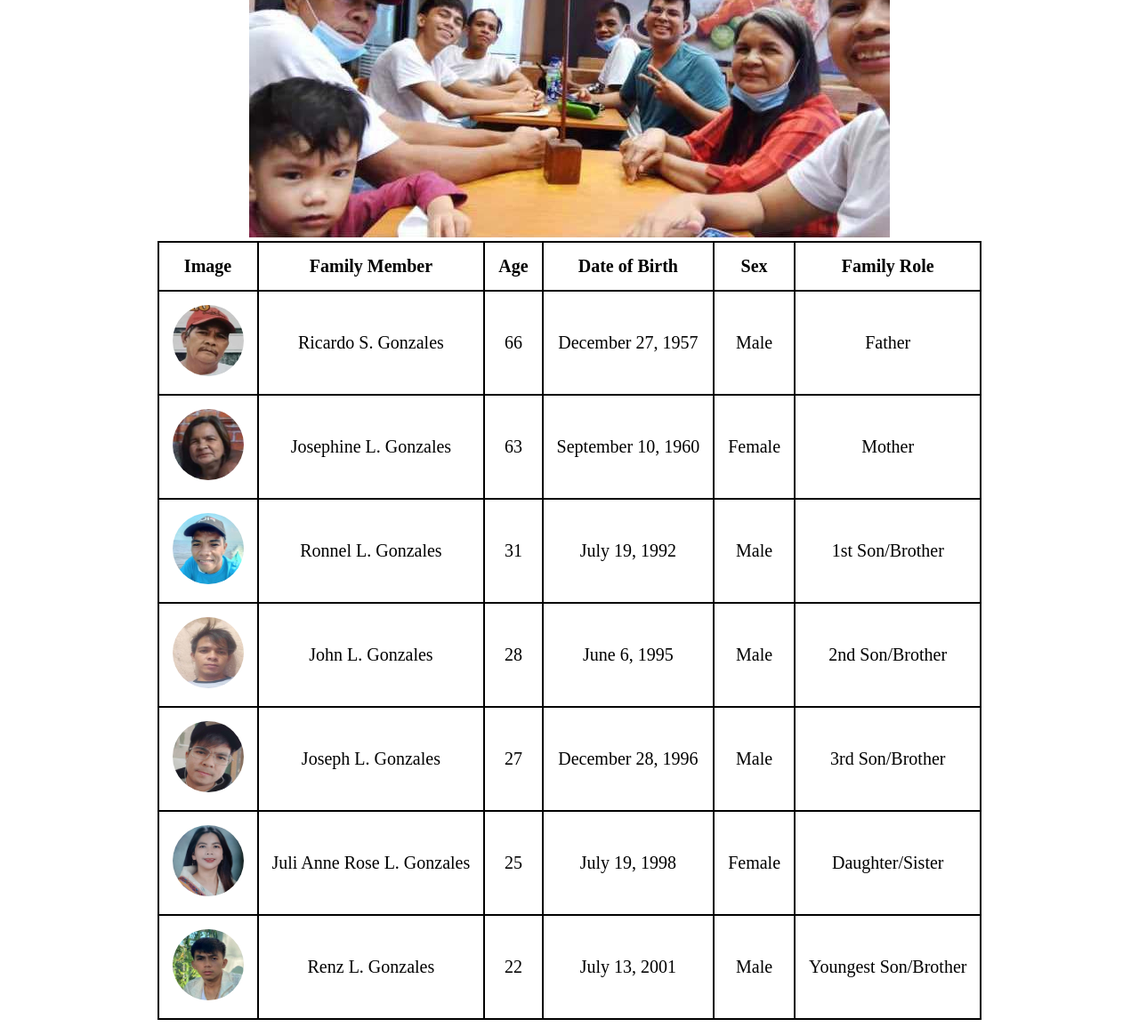
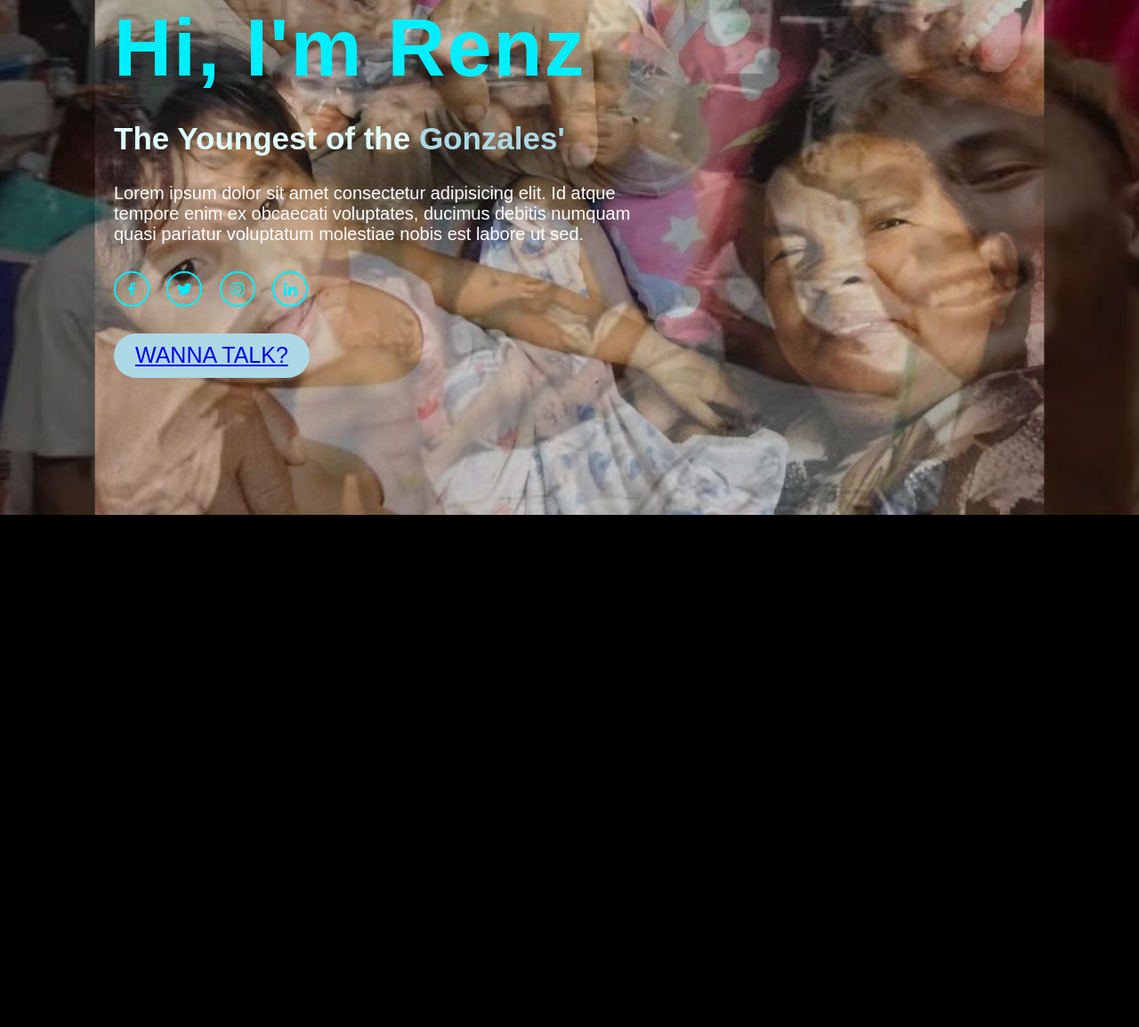
Before and after one commit to Renzg12/Prelim, a plain HTML site: page 1home.html in a window 1280 px wide. Shown: the part 221-1376 px from the top of the page at 89% size. After the commit the page ends 800 px from the top, so only its background shows below. Drawn offline with nearby package versions, Linux system fonts and the light colour scheme.

Commit message:
Add files via upload

```diff
--- a/1home.html
+++ b/1home.html
@@ -1,82 +1,40 @@
 <!DOCTYPE html>
 <html lang="en">
 <head>
-    <link rel="icon" href="FAMILY_BACKGROUND.jpg"
     <meta charset="UTF-8">
     <meta name="viewport" content="width=device-width, initial-scale=1.0">
-    <title>GONZALES_FAMILY</title>
-    <link rel="stylesheet"href="GONZALES_FAMILY.css">
+    <title>Gonzales Family</title>
+    <link href='https://unpkg.com/boxicons@2.1.4/css/boxicons.min.css' rel='stylesheet'>
+    <link rel="stylesheet" href="style.css">
 </head>
 <body>
-<center>
-    <h1>GONZALES FAMILY</h1>
-    <img src="FAMILY_BACKGROUND.jpg"></img>
-    <table>
-        <thead>
-            <th>Image</th>
-            <th>Family Member</th>
-            <th>Age</th>
-            <th>Date of Birth</th>
-            <th>Sex</th>
-            <th>Family Role</th>
-        </thead>
-        <tbody>
-            <td><img src="PAPA.jpg" alt="Avatar" class="avatar"></td>
-            <td>Ricardo S. Gonzales</td>
-            <td>66</td>
-            <td>December 27, 1957</td>
-            <td>Male</td>
-            <td>Father</td>
-        </tbody>
-        <tbody>
-            <td><img src="MAMA.jpg" alt="Avatar" class="avatar"></td>
-            <td>Josephine L. Gonzales</td>
-            <td>63</td>
-            <td>September 10, 1960</td>
-            <td>Female</td>
-            <td>Mother</td>
-        </tbody>
-        <tbody>
-            <td><img src="KUYARON.jpg" alt="Avatar" class="avatar"></td>
-            <td>Ronnel L. Gonzales</td>
-            <td>31</td>
-            <td>July 19, 1992</td>
-            <td>Male</td>
-            <td>1st Son/Brother</td>
-        </tbody>
-        <tbody>
-            <td><img src="KUYAPORKY.jpg" alt="Avatar" class="avatar"></td>
-            <td>John L. Gonzales</td>
-            <td>28</td>
-            <td>June 6, 1995</td>
-            <td>Male</td>
-            <td>2nd Son/Brother</td>
-        </tbody>
-        <tbody>
-            <td><img src="KUYAJO.jpg" alt="Avatar" class="avatar"></td>
-            <td>Joseph L. Gonzales</td>
-            <td>27</td>
-            <td>December 28, 1996</td>
-            <td>Male</td>
-            <td>3rd Son/Brother</td>
-        </tbody>
-        <tbody>
-            <td><img src="ATEJULI.jpg" alt="Avatar" class="avatar"></td>
-            <td>Juli Anne Rose L. Gonzales</td>
-            <td>25</td>
-            <td>July 19, 1998</td>
-            <td>Female</td>
-            <td>Daughter/Sister</td>
-        </tbody>
-        <tbody>
-            <td><img src="AKO.jpg" alt="Avatar" class="avatar"></td>
-            <td>Renz L. Gonzales</td>
-            <td>22</td>
-            <td>July 13, 2001</td>
-            <td>Male</td>
-            <td>Youngest Son/Brother</td>
-        </tbody>
-    </table>
-</center>
+    <header class="header">
+        <a href="index.html" class="logo">The GONZALES.
+        </a>
+
+        <nav class="navbar">
+            <a href="1home.html" class="active">Home</a>
+            <a href="2aboutus.html">About Us</a>
+            <a href="3familylife.html">Family Life</a>
+            <a href="4gallery.html">Gallery</a>
+            <a href="5freebies.html">Freebies</a>
+        </nav>
+    </header>
+    <section class="home">
+        <div class="home-content">
+            <h1>Hi, I'm Renz</h1>
+            <h3>The Youngest of the <span>Gonzales'</span></h3>
+            <p>Lorem ipsum dolor sit amet consectetur adipisicing elit. Id atque tempore enim ex obcaecati voluptates, ducimus debitis numquam quasi pariatur voluptatum molestiae nobis est labore ut sed.</p>
+            <div class="social-media">
+                <a href="6facebook.html"><i class='bx bxl-facebook' ></i></a>
+                <a href="7instagram.html"><i class='bx bxl-twitter' ></i></a>
+                <a href="8twitter.html"><i class='bx bxl-instagram' ></i></a>
+                <a href="9linkedin.html"><i class='bx bxl-linkedin' ></i></a>
+            </div>
+            <div class="btn-box">
+                <a href="10wannatalk.html">WANNA TALK?</a>
+            </div>
+        </div>
+    </section>
 </body>
 </html>
```
Also changed, not shown: 2aboutus.html (+13 -1 lines), 3familylife.html (+16 -1 lines), 4gallery.html (+15 -0 lines), 5freebies.html (+16 -1 lines), 6facebook.html (+26 -0 lines), 99wannatalk.html (+13 -0 lines), index.html (+1 -1 lines).
